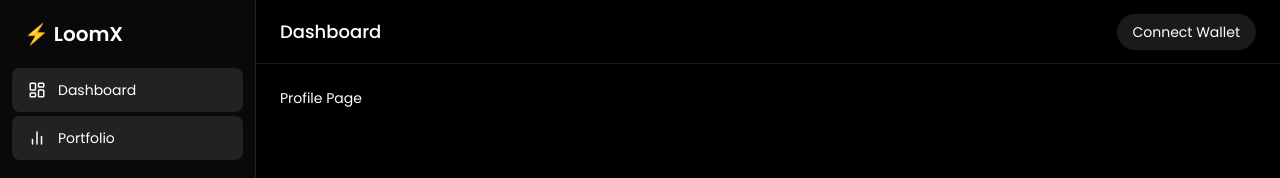
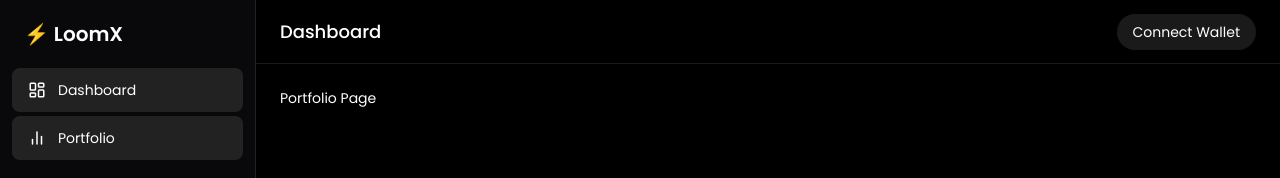
Before and after one commit to Prashanthsyntax/LoomX, a React (Vite) app in the folder client/: page /dashboard/portfolio in a window 1280 px wide. Shown: the top 178 px of the page. Built offline with nearby package versions, Linux system fonts and the light colour scheme; sample sign-in values are in the browser's storage.

Commit message:
routes setup to all side bar features

```diff
--- a/client/src/App.tsx
+++ b/client/src/App.tsx
@@ -15,6 +15,7 @@ import { AuthProvider } from "./auth/AuthProvider";
 import ProtectedRoute from "./auth/ProtectedRoute";
 import BankingOp from "./pages/dashboard/BankingOp";
 import Market from "./pages/dashboard/Market";
+import Profile from "./pages/dashboard/Profile";
 
 export default function App() {
   return (
@@ -42,6 +43,7 @@ export default function App() {
           <Route path="/dashboard/market" element={<Market />} />
           <Route path="/dashboard/activity" element={<Activity />} />
           <Route path="/dashboard/settings" element={<Settings />} />
+          <Route path="/dashboard/profile" element={<Profile />} />
         </Route>
       </Routes>
     </AuthProvider>
--- a/client/src/components/dashboard/Sidebar.tsx
+++ b/client/src/components/dashboard/Sidebar.tsx
@@ -21,7 +21,6 @@ const links = [
 const Sidebar = () => {
   return (
     <aside className="w-64 border-r border-white/10 bg-zinc-950 flex flex-col h-screen justify-between">
-
       {/* Logo */}
       <div className="px-6 py-5 text-xl font-semibold text-white">⚡ LoomX</div>
 
@@ -47,6 +46,7 @@ const Sidebar = () => {
       </nav>
 
       {/* Sticky Profile Section */}
+      <NavLink to="/dashboard/profile">
         <div className="px-4 py-5 bg-zinc-950 border-t border-white/5 flex items-center gap-3 rounded-t-xl hover:bg-white/5 transition cursor-pointer">
           <User size={24} className="text-white/80" />
           <div className="flex-1">
@@ -54,6 +54,7 @@ const Sidebar = () => {
             <p className="text-white/50 text-xs">Ethereum</p>
           </div>
         </div>
+      </NavLink>
     </aside>
   );
 };
--- a/client/src/pages/dashboard/Portfolio.tsx
+++ b/client/src/pages/dashboard/Portfolio.tsx
@@ -1,5 +1,5 @@
-const Profile = () => {
-  return <h1>Profile Page</h1>;
+const Portfolio = () => {
+  return <h1>Portfolio Page</h1>;
 };
 
-export default Profile;
+export default Portfolio;
--- /dev/null
+++ b/client/src/pages/dashboard/Profile.tsx
@@ -0,0 +1,7 @@
+export default function Profile() {
+  return (
+    <div>
+      Profile Page
+    </div>
+  )
+}
```
Lines whose indentation alone changed are shown as unchanged.
